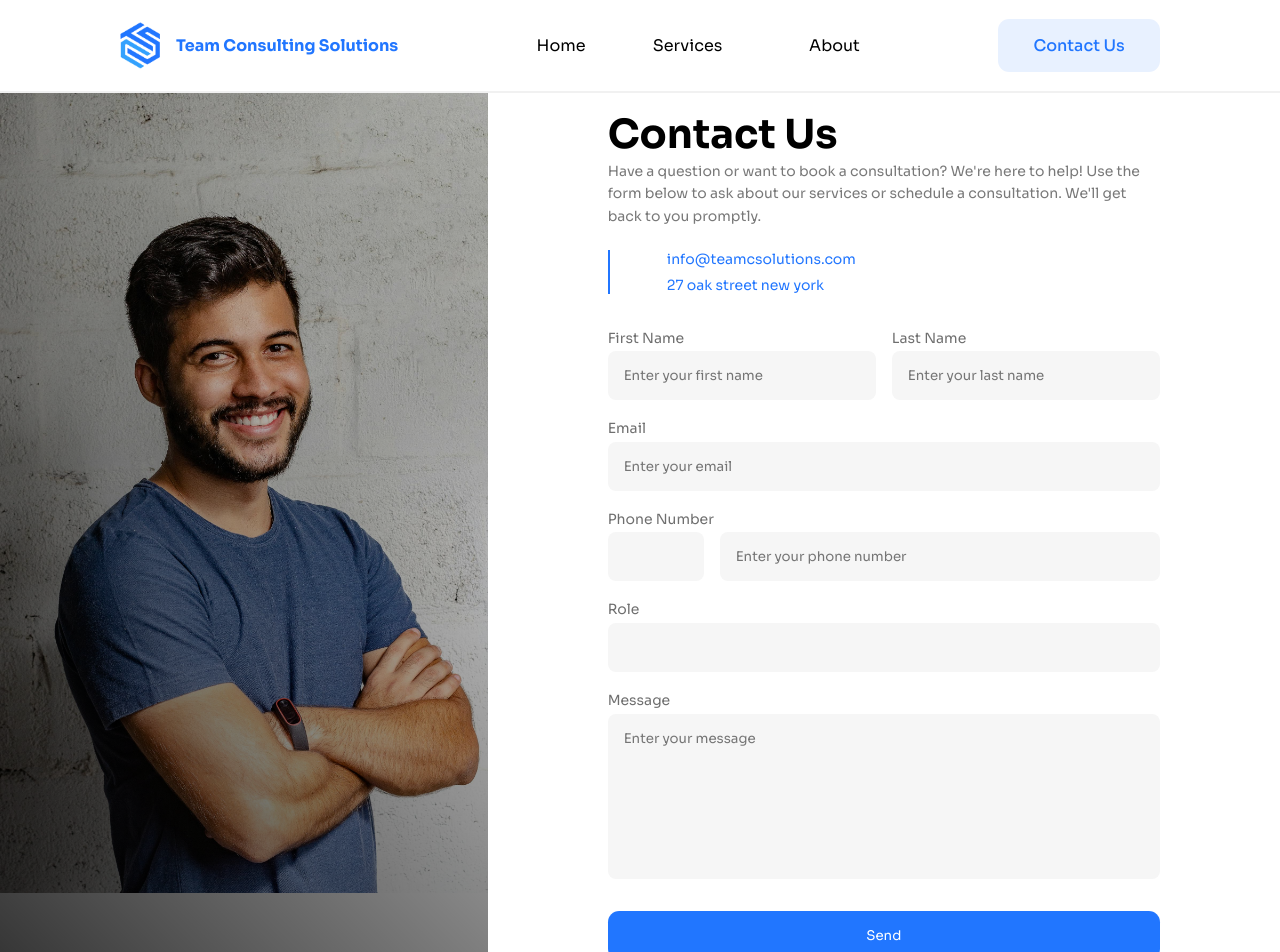
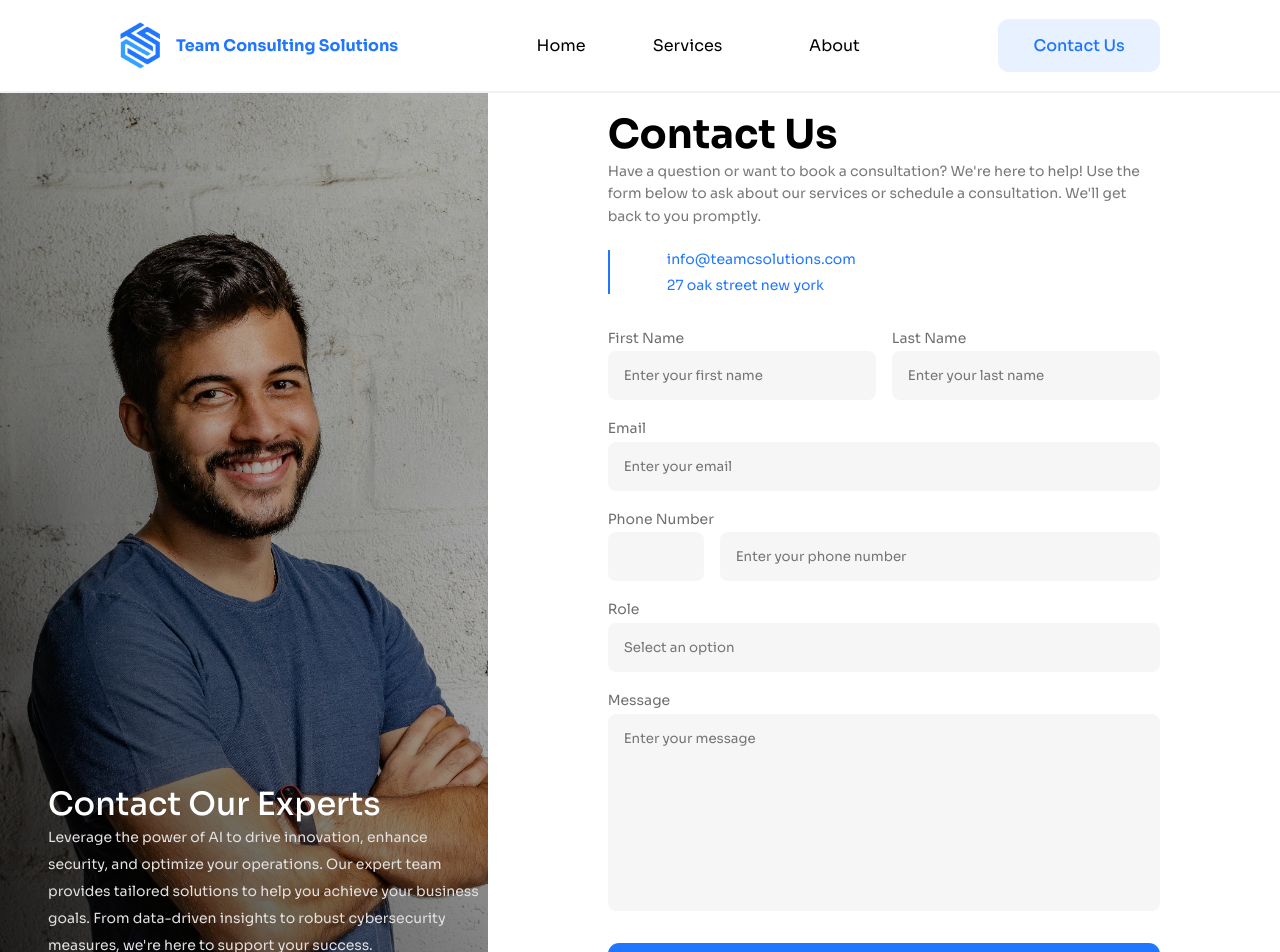
Before and after one commit to iyosayi0x/teamcsolutions, a SvelteKit app: page /contact in a window 1280 px wide. Shown: the top 952 px of the page. Built offline with nearby package versions, Linux system fonts and the light colour scheme; some icons are missing.

Commit message:
feat: clean up footer

```diff
--- a/src/routes/Footer.svelte
+++ b/src/routes/Footer.svelte
@@ -86,6 +86,10 @@
 		& {
 			gap: 1rem;
 			margin-bottom: 2rem;
+
+			@media screen and (max-width: $tab-phone-breakpoint) {
+				margin-bottom: 1rem;
+			}
 		}
 	}
 	.footer__logo__name {
@@ -94,17 +98,22 @@
 	}
 	.footer__top {
 		margin-bottom: 2rem;
+		@include useBlockPadding(2.5rem);
+		@include flexbox(space-between, flex-start);
 
 		@media screen and (max-width: $tab-phone-breakpoint) {
-			flex-direction: column;
+			display: block;
 		}
-		@include useBlockPadding(2.5rem);
-		@include flexbox(space-between, flex-start);
 	}
 
 	.footer__sub_links {
 		@include flexbox(space-between, flex-start);
 		gap: 4rem;
+
+		@media screen and (max-width: $tab-phone-breakpoint) {
+			flex-direction: column;
+			margin-top: 3rem;
+		}
 	}
 
 	.footer__cta {
@@ -118,6 +127,10 @@
 		font-size: $text-h3;
 		font-weight: 500;
 		color: black;
+
+		@media screen and (max-width: $tab-phone-breakpoint) {
+			font-size: $text-h4;
+		}
 	}
 
 	.footer__section__title {
--- a/src/routes/contact/+page.svelte
+++ b/src/routes/contact/+page.svelte
@@ -3,12 +3,42 @@
 	import Icon from '@iconify/svelte';
 	import manImg from '$lib/images/pexels-italo-melo-881954-2379004.jpg';
 	import InputField from './InputField.svelte';
+
+	const roleOptions = [
+		'IT Manager/Director',
+		'Chief Technology Officer (CTO)',
+		'Project Manager',
+		'Data Scientist',
+		'AI Specialist/Engineer',
+		'Cybersecurity Analyst',
+		'Cloud Architect',
+		'Software Developer/Engineer',
+		'Business Owner/CEO',
+		'Systems Administrator',
+		'Consultant',
+		'HR/Recruitment',
+		'Vendor/Partner',
+		'Research & Development',
+		'Procurement Officer',
+		'Compliance/Regulation Officer',
+		'Entrepreneur/Startup Founder',
+		'Student/Intern'
+	];
 </script>
 
 <div class="contact">
 	<section class="contact__banner">
 		<img src={manImg} alt="contact display banner" class="contact__banner__image" />
 		<div class="contact__banner__overlay" />
+		<div class="contact__banner__info">
+			<div class="contact__banner__header">Contact Our Experts</div>
+			<p class="contact__banner__desc">
+				Leverage the power of AI to drive innovation, enhance security, and optimize your
+				operations. Our expert team provides tailored solutions to help you achieve your business
+				goals. From data-driven insights to robust cybersecurity measures, we're here to support
+				your success.
+			</p>
+		</div>
 	</section>
 
 	<section class="contact__form-container">
@@ -71,7 +101,16 @@
 					</div>
 
 					<div class="contact__form__field__wrapper">
-						<InputField fieldName="contact__role" label="Role" options={[]} />
+						<InputField
+							fieldName="contact__role"
+							label="Role"
+							options={roleOptions.map((option) => ({ value: option }))}
+							onSelectOption={(args) => {
+								console.log(args);
+							}}
+							fieldType="dropdown"
+							inputField={{ placeholder: 'Select an option' }}
+						/>
 					</div>
 
 					<div class="contact__form__field__wrapper">
@@ -133,7 +172,6 @@
 	.contact__banner__image {
 		width: 100%;
 		height: 100%;
-		height: 50rem;
 		object-fit: cover;
 	}
 	.contact__banner__overlay {
@@ -191,4 +229,24 @@
 			margin-left: 0.5rem;
 		}
 	}
+
+	// --- banner ---
+	.contact__banner__info {
+		position: absolute;
+		bottom: 3rem;
+		left: 3rem;
+		color: white;
+		z-index: 1;
+	}
+
+	.contact__banner__header {
+		font-size: $text-h2;
+		font-weight: 500;
+		line-height: 2.5rem;
+	}
+	.contact__banner__desc {
+		font-size: $text-small;
+		line-height: 1.7rem;
+		color: rgb(227, 224, 224);
+	}
 </style>
--- a/src/routes/contact/InputField.svelte
+++ b/src/routes/contact/InputField.svelte
@@ -1,12 +1,55 @@
 <script lang="ts">
 	import Icon from '@iconify/svelte';
+	import { fade } from 'svelte/transition';
 
 	export let label: string | undefined;
 	export let fieldName: string | undefined;
 	export let inputField: InputFieldProps = {};
-	export let options: { value?: string; name?: string }[] = [];
-	export let fieldType: 'default' | 'textarea' | 'phoneNumber' = 'default';
+	export let options: { value: string; name?: string }[] = [];
+	export let onSelectOption: (args: string) => void = (args) => {};
+	export let fieldType: 'default' | 'textarea' | 'phoneNumber' | 'dropdown' = 'default';
 </script>
+
+<svelte:head>
+	<title>Contact Us | Team Consulting Solutions</title>
+
+	<!-- Meta Tags for SEO -->
+	<meta
+		name="description"
+		content="Get in touch with Team Consulting Solutions for expert AI, cybersecurity, and cloud consulting services. Contact us for more information or to request a consultation."
+	/>
+	<meta
+		name="keywords"
+		content="Contact, Team Consulting Solutions, AI consulting, Cybersecurity services, Cloud solutions, Technical consulting"
+	/>
+	<meta name="robots" content="index, follow" />
+	<meta name="author" content="Team Consulting Solutions" />
+
+	<!-- Open Graph Meta Tags for Social Sharing -->
+	<meta property="og:title" content="Contact Team Consulting Solutions" />
+	<meta
+		property="og:description"
+		content="Reach out to Team Consulting Solutions for technical solutions in AI, cybersecurity, and cloud services."
+	/>
+	<meta property="og:type" content="website" />
+	<!-- <meta property="og:url" content="https://www.yourwebsite.com/contact" />
+	<meta property="og:image" content="https://www.yourwebsite.com/images/contact-us-social.jpg" /> -->
+
+	<!-- Twitter Card Meta Tags -->
+	<meta name="twitter:card" content="summary_large_image" />
+	<meta name="twitter:title" content="Contact Team Consulting Solutions" />
+	<meta
+		name="twitter:description"
+		content="Get in touch for AI, cybersecurity, and cloud consulting services."
+	/>
+	<!-- <meta name="twitter:image" content="https://www.yourwebsite.com/images/contact-us-twitter.jpg" /> -->
+
+	<!-- Viewport Meta Tag for Mobile Responsiveness -->
+	<meta name="viewport" content="width=device-width, initial-scale=1.0" />
+
+	<!-- Favicon -->
+	<link rel="icon" href="/favicon.ico" />
+</svelte:head>
 
 <div class="field">
 	<label for={fieldName} class="field__label">{label}</label>
@@ -22,22 +65,50 @@
 			<!-- --- end of text areat field ---  -->
 
 			<!-- ---- phone number field ---  -->
-		{:else if (fieldType = 'phoneNumber')}
+		{:else if fieldType === 'phoneNumber'}
 			<div class="field__phoneNumber__codes">
 				<span>
-					<Icon icon="ri:arrow-drop-down-line" style="font-size:30px" />
+					<Icon icon="ri:arrow-drop-down-line" style="font-size:30px" inline={true} />
 				</span>
 				<input type="text" readonly={true} />
 			</div>
 			<input type="number" {...inputField} />
+			<!-- ---- end of phone number field ---  -->
+
+			<!-- --- drop down field ---  -->
+		{:else if fieldType === 'dropdown'}
+			<input
+				type="text"
+				readonly={true}
+				{...inputField}
+				class="field__input"
+				placeholder={inputField.placeholder}
+			/>
+			<span>
+				<Icon icon="ri:arrow-drop-down-line" style="font-size:30px" inline={true} />
+			</span>
+
+			<div class="options-container" tabindex="0" role="button" transition:fade>
+				{#each options as option}
+					<div
+						class="option"
+						role="button"
+						tabindex="0"
+						on:click={() => onSelectOption(option.value)}
+						on:keypress={() => onSelectOption(option.value)}
+					>
+						{option.name || option.value}
+					</div>
+				{/each}
+			</div>
 		{/if}
-		<!-- ---- end of phone number field ---  -->
 	</div>
 </div>
 
 <style lang="scss">
 	@use '../../css_lib' as *;
 
+	// field
 	.field {
 		width: 100%;
 		input {
@@ -65,12 +136,14 @@
 		padding: 1rem;
 	}
 
+	// text area field
 	.field__textarea {
 		@extend .field__input;
-		height: 10rem;
+		height: 12rem;
 		resize: none;
 	}
 
+	// phone number field
 	.field__input-wrapper[data-type='phoneNumber'] {
 		@include flexbox(flex-start, center);
 		background: none;
@@ -107,4 +180,48 @@
 			transform: rotateZ(180deg);
 		}
 	}
+
+	// drop down
+	.options-container {
+		position: absolute;
+		left: 0;
+		right: 0;
+		min-height: 5rem;
+		max-height: 15rem;
+		overflow-y: auto;
+		background: white;
+		top: 110%;
+		box-shadow: 1px 2px 15px #d8d8d8;
+		border-radius: 0.5rem;
+		transition: 0.4s;
+		display: none;
+		padding: 1rem;
+		.option {
+			font-size: $text-small;
+			color: $grey-color-1;
+			line-height: 2rem;
+			cursor: pointer;
+			transition: 0.4s;
+			&:hover {
+				color: $primary-color;
+			}
+		}
+	}
+
+	.field__input-wrapper[data-type='dropdown'] {
+		@include flexbox(space-between, center);
+		position: relative;
+		span {
+			transition: 0.4s;
+		}
+		&:focus-within {
+			span {
+				transform: rotateZ(180deg);
+			}
+
+			.options-container {
+				display: block;
+			}
+		}
+	}
 </style>
```
